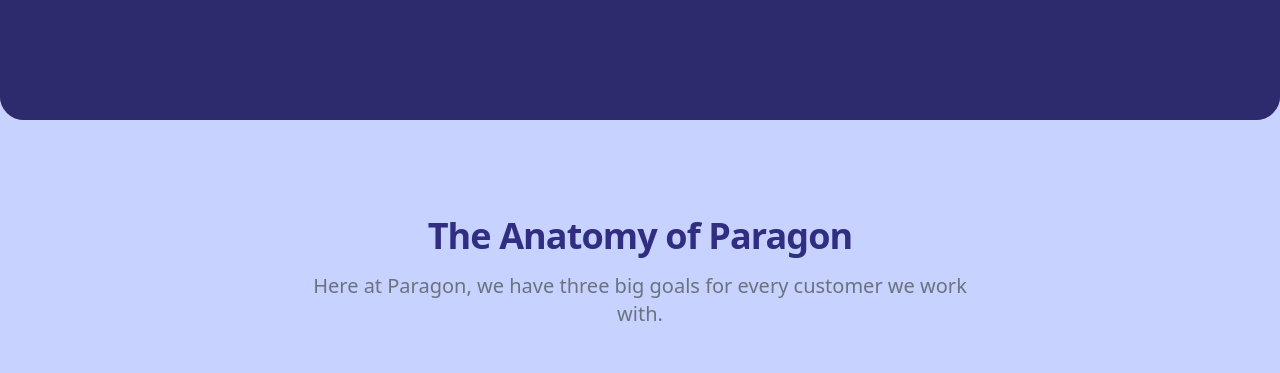
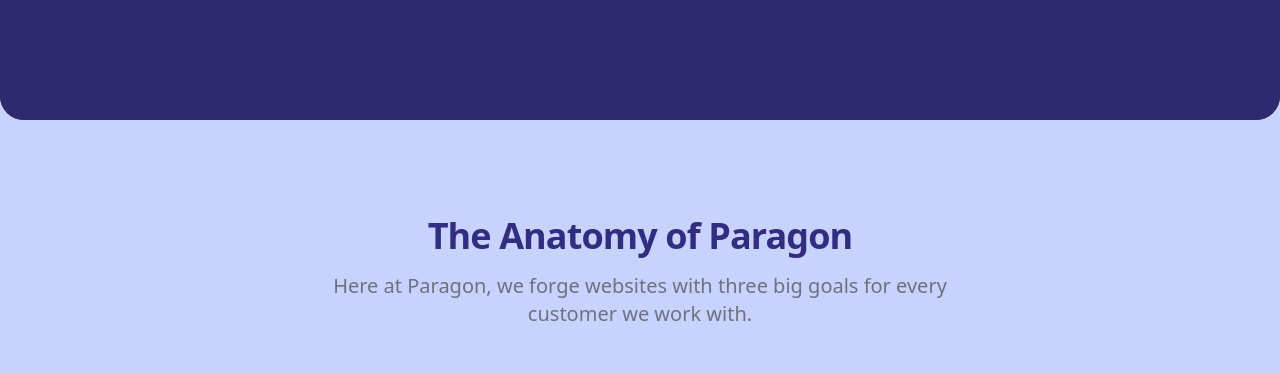
Before and after one commit to Paragon-Creative-LLC/ParagonCreative-Site, a plain HTML site: page Index.html in a window 1280 px wide. Shown: the part 493-866 px from the top of the page. Drawn offline with nearby package versions, Linux system fonts and the light colour scheme.

Commit message:
Update Index.html

```diff
--- a/Index.html
+++ b/Index.html
@@ -110,7 +110,7 @@
         </h2>
         <p class="mt-3 max-w-2xl mx-auto text-xl text-gray-500 sm:mt-4">
 
-          Here at Paragon, we have three big goals for every customer we work with.
+          Here at Paragon, we forge websites with three big goals for every customer we work with.
 
 
 <!-- This is the start of the First Goal section. -->
```
